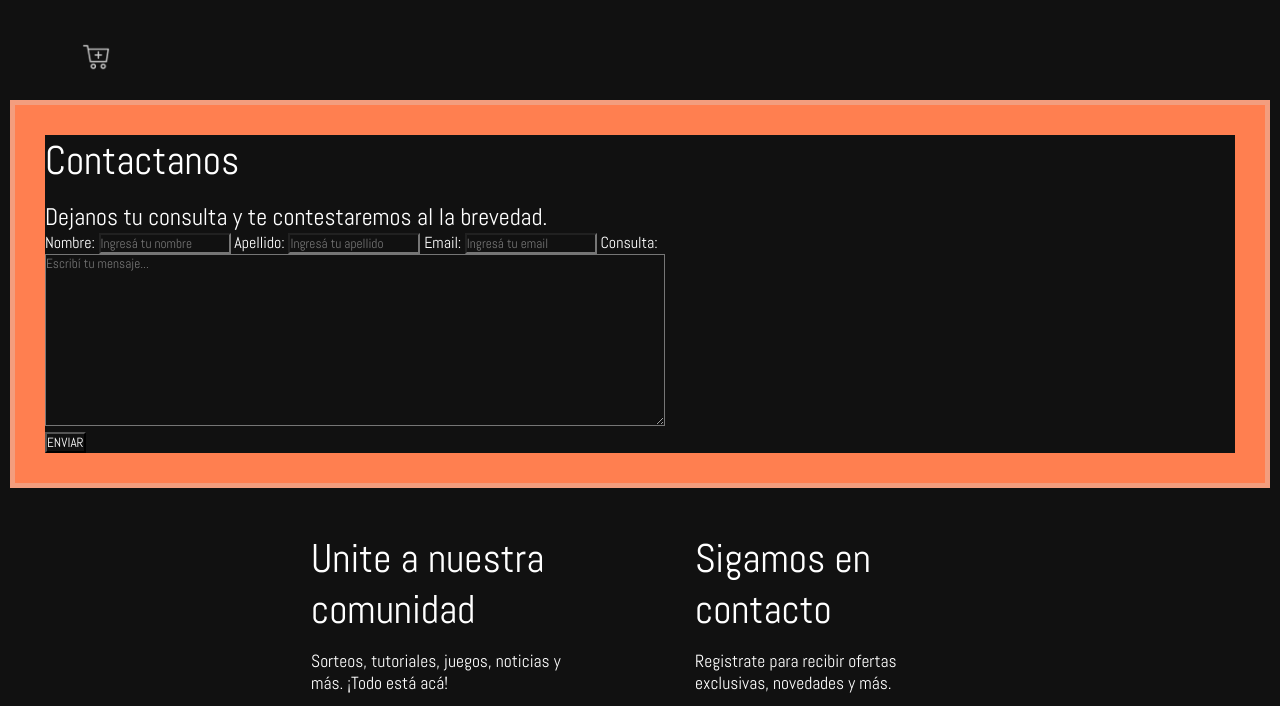
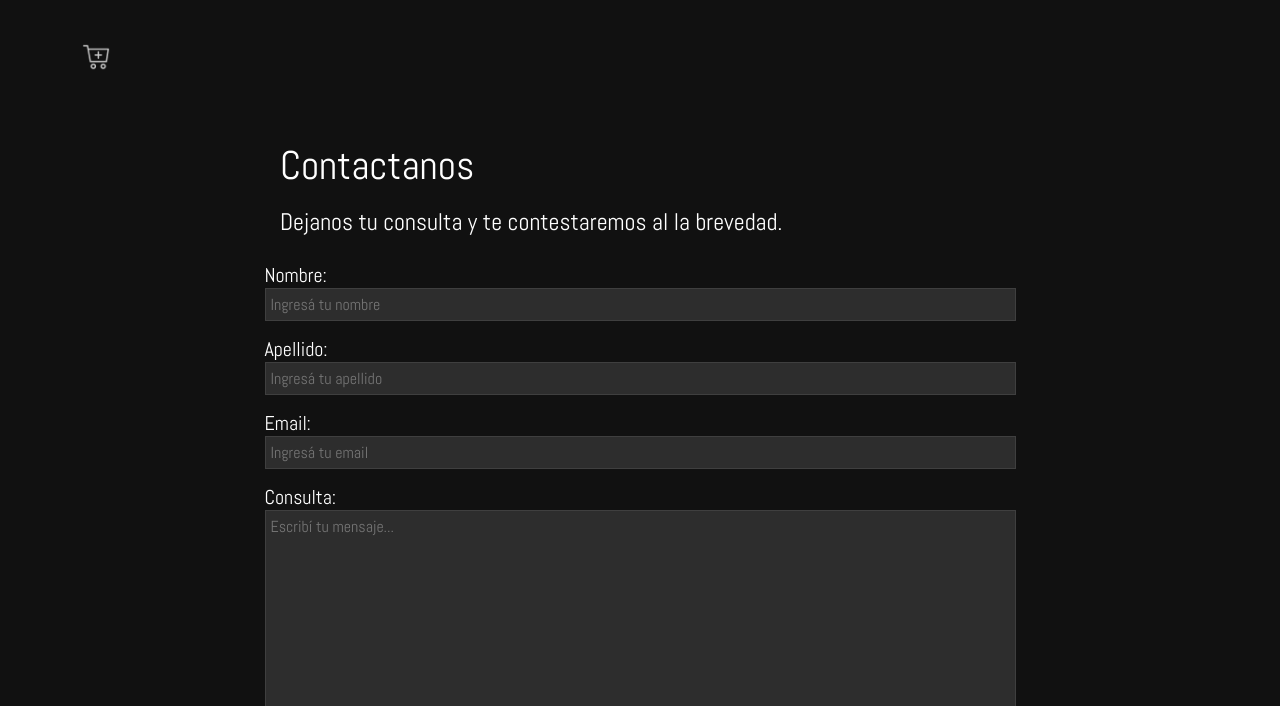
Before and after one commit to MartinLescano/PreEntregaC25020, a plain HTML site: page contacto.html in a window 1280 px wide. Shown: the part 85-791 px from the top of the page. Drawn offline with Linux system fonts and the light colour scheme.

Commit message:
se agregan las clases para el formulario y se aplican al index

```diff
--- a/css/styles.css
+++ b/css/styles.css
@@ -15,13 +15,22 @@ p{
     margin: 0px 0px 15px;
     font-size: 1.1em;
 }
+a{
+    text-decoration: none;
+}
 .main{
-    background-color: coral;
+    /*background-color: coral;*/
     margin: 10px;
     padding: 30px;
-    border: 5px rgb(243, 157, 126) solid;
+    /*border: 5px rgb(243, 157, 126) solid;*/
 }
-
+.main-content{
+    display: flex;
+    flex-direction: column;
+    flex-wrap: wrap;
+    justify-content: space-between;
+    margin: 10px 20%;
+}
 .nav-container {
     display: flex;
     flex-direction: row;
@@ -142,10 +151,19 @@ p{
     font-size: 1em;
     text-align: left;
     border: 1px solid rgb(63, 63, 63);
-    background-color: rgb(45, 45, 45)
+    background-color: rgb(45, 45, 45);
 }
 .suscripcion::placeholder{
     color: rgb(255, 255, 255);
+}
+.suscripcion:focus{
+    outline: none;
+    border-bottom: 1px solid #8f8f8f;
+}
+.suscripcion:autofill{
+    -webkit-text-fill-color: rgb(204, 204, 204);
+    -webkit-box-shadow: 0 0 0px 1000px rgb(17, 17, 17) inset;
+    box-shadow: 0 0 0px 1000px rgb(17, 17, 17) inset;
 }
 .boton-suscripcion{
     flex: 1 1 50px;
@@ -176,3 +194,56 @@ p{
     border: none;
     list-style: none;
 }
+.formulario-container{
+    display: grid;
+    flex-direction: column;
+    flex-wrap: wrap;
+    justify-content: center;
+    align-items: center;
+    margin: 0px 0px;
+ }
+.formulario-item{
+    font-size: 1.25em;
+    margin: 15px 0px 0px;
+    text-align: start;
+    font-weight: 400;
+}
+.campo{
+    color: rgb(204, 204, 204);
+    border: 0px;
+    padding: 5px;
+    font-size: 1em;
+    border: 1px solid rgb(63, 63, 63);
+    background-color: rgb(45, 45, 45);
+}
+.campo:focus{
+    outline: none;
+    border-bottom: 1px solid #8f8f8f;
+}
+.campo:autofill{
+    -webkit-text-fill-color: rgb(204, 204, 204);
+    -webkit-box-shadow: 0 0 0px 1000px rgb(17, 17, 17) inset;
+    box-shadow: 0 0 0px 1000px rgb(17, 17, 17) inset;
+}
+.submit-container{
+    display: flex;
+    flex-direction: row;
+    flex-wrap: wrap;
+    justify-content: center;
+    align-items: center;
+    margin: 0px 0px;
+ }
+.submit{
+    margin: 10px 0px 0px;
+    padding: 10px 40px;
+    font-size: 1em;
+    text-align: center;
+    color: rgb(204, 204, 204);
+    border: 1px solid rgb(204, 0, 17);
+    background-color: rgb(204, 0, 17);
+    cursor: pointer;
+}
+.submit:hover{
+    background-color: rgb(182, 0, 17);
+    transition: all .3s ease 0s;
+}
```
Also changed, not shown: index.html (+1 -1 lines).
